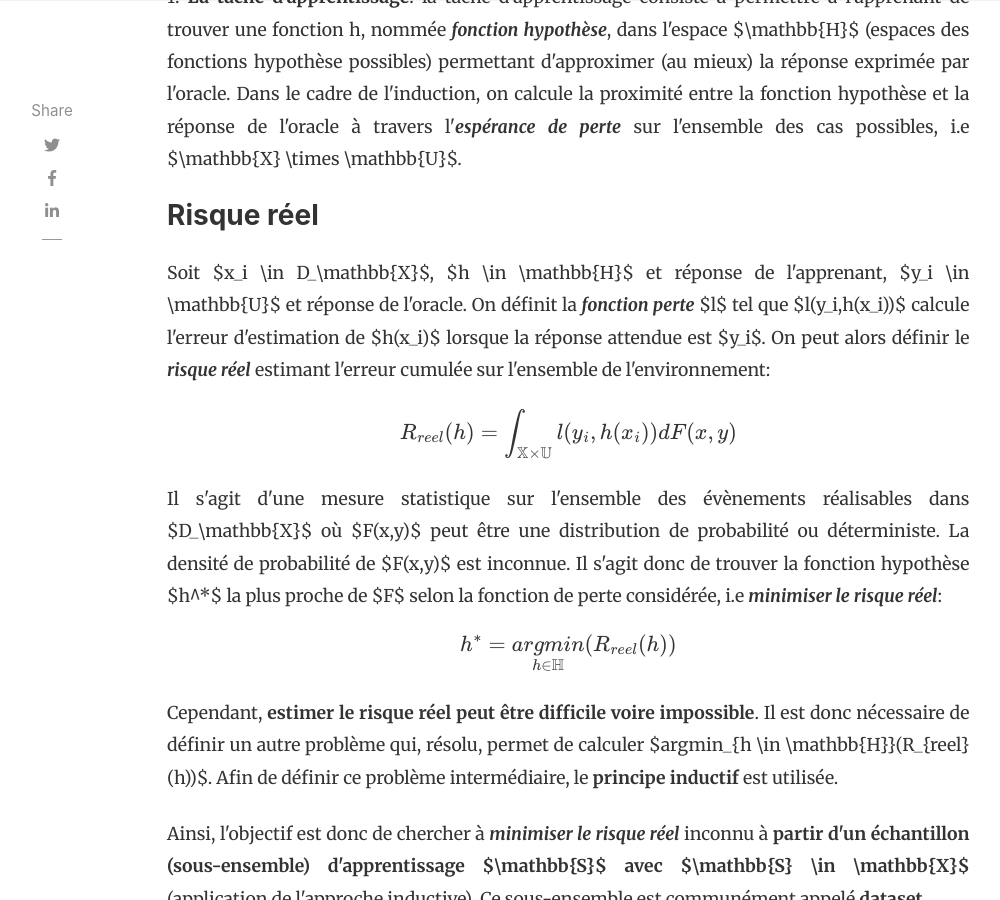
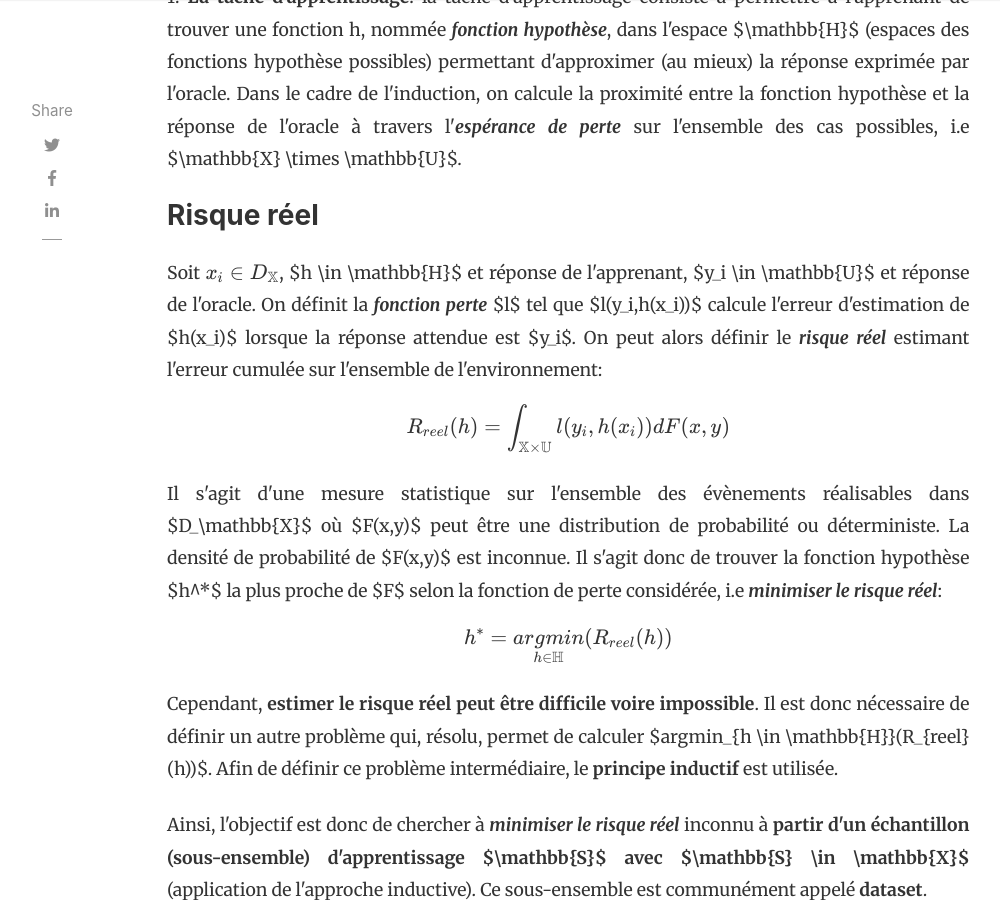
Before and after one commit to ventaubain/ventaubain.github.io, a Jekyll site: the page built from _posts/2025-01-09-induction.md, in a window 1280 px wide and 900 px high, scrolled down 3813 px. Shown: the whole window, without its empty margins (118-1118 px from the left). Built offline with Jekyll 4.4.1, drawn with Linux system fonts in a browser that asks for light colours; nearby versions of some CDN libraries; formulas are drawn with MathJax 3; comment, search, counter and statistics services are not loaded.

```diff
--- a/_config.yml
+++ b/_config.yml
@@ -51,6 +51,7 @@ kramdown:
   syntax_highlighter_opts:
     block:
       line_numbers: true
+  math_engine: katex
 
 # Adsense (change to "enabled" to activate, also your client id and ad slot. Create a new ad unit from your Adsense account to get the slot.)
 adsense: "disabled"
--- a/_layouts/default.html
+++ b/_layouts/default.html
@@ -17,6 +17,18 @@
 <link href="{{ site.baseurl }}/assets/css/main.css" rel="stylesheet">
 
 <script src="{{ site.baseurl }}/assets/js/jquery.min.js"></script>
+
+  <!--KaTeX-->
+  <link rel="stylesheet" href="https://cdn.jsdelivr.net/npm/katex@0.12.0/dist/katex.min.css" integrity="sha384-AfEj0r4/OFrOo5t7NnNe46zW/tFgW6x/bCJG8FqQCEo3+Aro6EYUG4+cU+KJWu/X" crossorigin="anonymous">
+  <script defer src="https://cdn.jsdelivr.net/npm/katex@0.12.0/dist/katex.min.js" integrity="sha384-g7c+Jr9ZivxKLnZTDUhnkOnsh30B4H0rpLUpJ4jAIKs4fnJI+sEnkvrMWph2EDg4" crossorigin="anonymous"></script>
+  <script defer src="https://cdn.jsdelivr.net/npm/katex@0.12.0/dist/contrib/auto-render.min.js" integrity="sha384-mll67QQFJfxn0IYznZYonOWZ644AWYC+Pt2cHqMaRhXVrursRwvLnLaebdGIlYNa" crossorigin="anonymous"></script>
+  <script>
+      document.addEventListener("DOMContentLoaded", function() {
+          renderMathInElement(document.body, {
+              // ...options...
+          });
+      });
+  </script>
 
 </head>
 
@@ -185,13 +197,13 @@ ga('send', 'pageview');
 <script id="dsq-count-scr" src="//{{site.disqus}}.disqus.com/count.js"></script>
 {% endif %}
 
-<script type="text/x-mathjax-config">
+<!-- <script type="text/x-mathjax-config">
     MathJax.Hub.Config({"HTML-CSS": { preferredFont: "TeX", availableFonts: ["STIX","TeX"], linebreaks: { automatic:true }, EqnChunk: (MathJax.Hub.Browser.isMobile ? 10 : 50) },
         tex2jax: { inlineMath: [ ["$", "$"], ["\\(", "\\)"] ], displayMath: [ ["$$","$$"], ["\\[", "\\]"] ], processEscapes: true, ignoreClass: "tex2jax_ignore|dno" },
         TeX: {  noUndefined: { attributes: { mathcolor: "red", mathbackground: "#FFEEEE", mathsize: "90%" } } },
         messageStyle: "none"
     });
 </script>
-<script type="text/javascript" src="http://cdn.mathjax.org/mathjax/latest/MathJax.js?config=TeX-AMS_HTML"></script>
+<script type="text/javascript" src="http://cdn.mathjax.org/mathjax/latest/MathJax.js?config=TeX-AMS_HTML"></script> -->
 </body>
 </html>
--- a/_posts/2025-01-09-induction.md
+++ b/_posts/2025-01-09-induction.md
@@ -60,7 +60,7 @@ Un problème d'induction est défini par plusieurs composantes:
 ### Risque réel
 
 <p align="justify">
-Soit $x_i \in D_\mathbb{X}$, $h \in \mathbb{H}$ et réponse de l'apprenant, $y_i \in \mathbb{U}$ et réponse de l'oracle. On définit la <i><b>fonction perte</b></i> $l$ tel que $l(y_i,h(x_i))$ calcule l'erreur d'estimation de $h(x_i)$ lorsque la réponse attendue est $y_i$. On peut alors définir le <i><b>risque réel</b></i> estimant l'erreur cumulée sur l'ensemble de l'environnement:
+Soit \(x_i \in D_\mathbb{X}\), $h \in \mathbb{H}$ et réponse de l'apprenant, $y_i \in \mathbb{U}$ et réponse de l'oracle. On définit la <i><b>fonction perte</b></i> $l$ tel que $l(y_i,h(x_i))$ calcule l'erreur d'estimation de $h(x_i)$ lorsque la réponse attendue est $y_i$. On peut alors définir le <i><b>risque réel</b></i> estimant l'erreur cumulée sur l'ensemble de l'environnement:
 $$R_{reel}(h) = \int_{\mathbb{X} \times \mathbb{U}}l(y_i,h(x_i))dF(x,y)$$
 </p>
 
@@ -103,7 +103,7 @@ $$R_{emp}(h)=\frac{1}{n}\sum_{i=1}^nl(y_i,h(x_i))$$
 
 <p align="justify">
 Le principe ERM repose sur une hypothèse forte. Il suppose que la fonction hypothèse qui s'accorde le mieux aux données d'apprentissage est une fonction capable de correctement décrire le phénomène général observé. Elle repose sur l'axiome qu'une caractéristique observée sur les données connues est aussi vérifiée par les autres données générées par le phénomène considéré. Ainsi:
-$$h_{ERM}=\underset{h \in \mathcal{H}}{argmin}(R_{emp}(h))$$
+$$ h_{ERM}=\underset{h \in \mathcal{H}}{argmin}(R_{emp}(h)) $$
 </p>
 
 <p align="justify">
```
